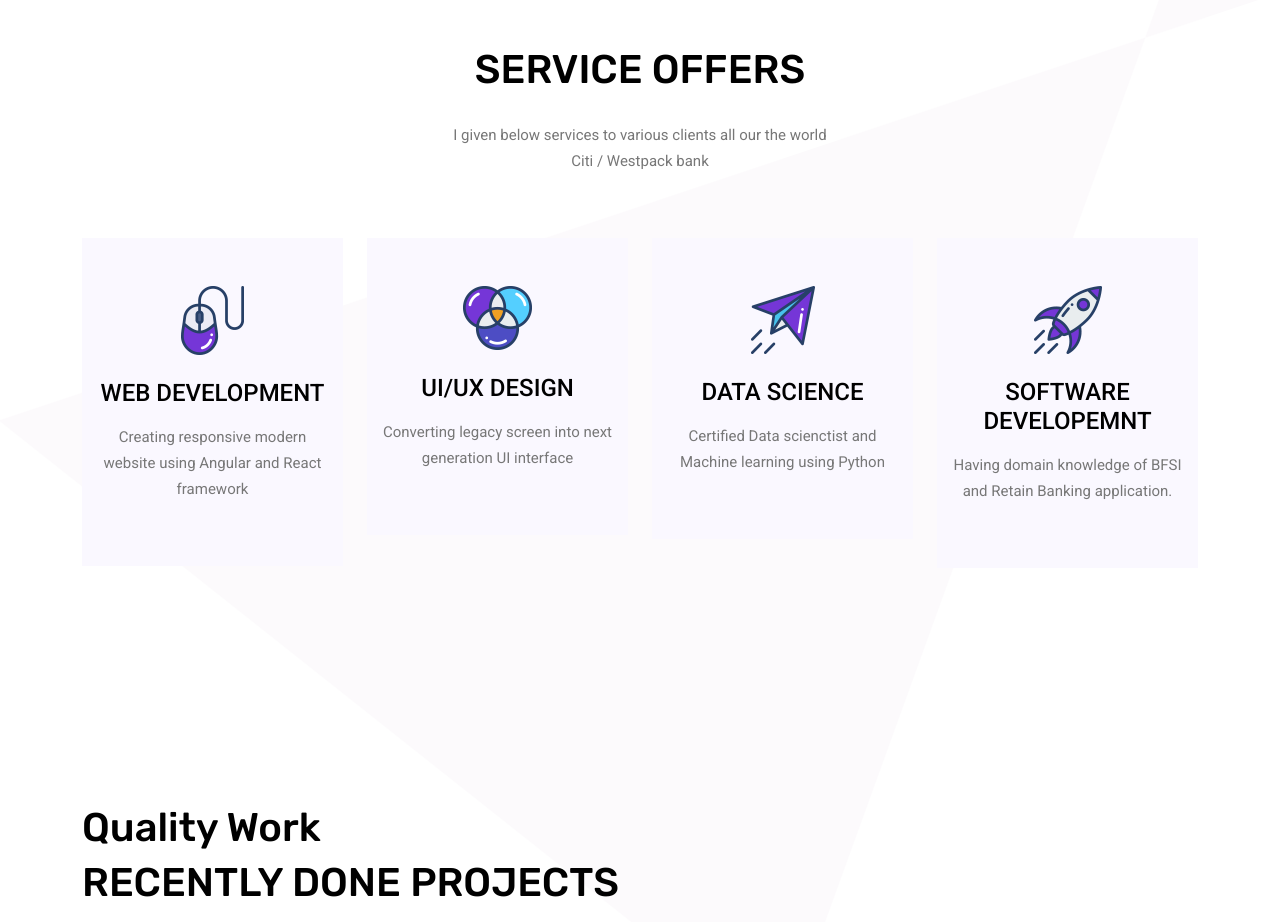
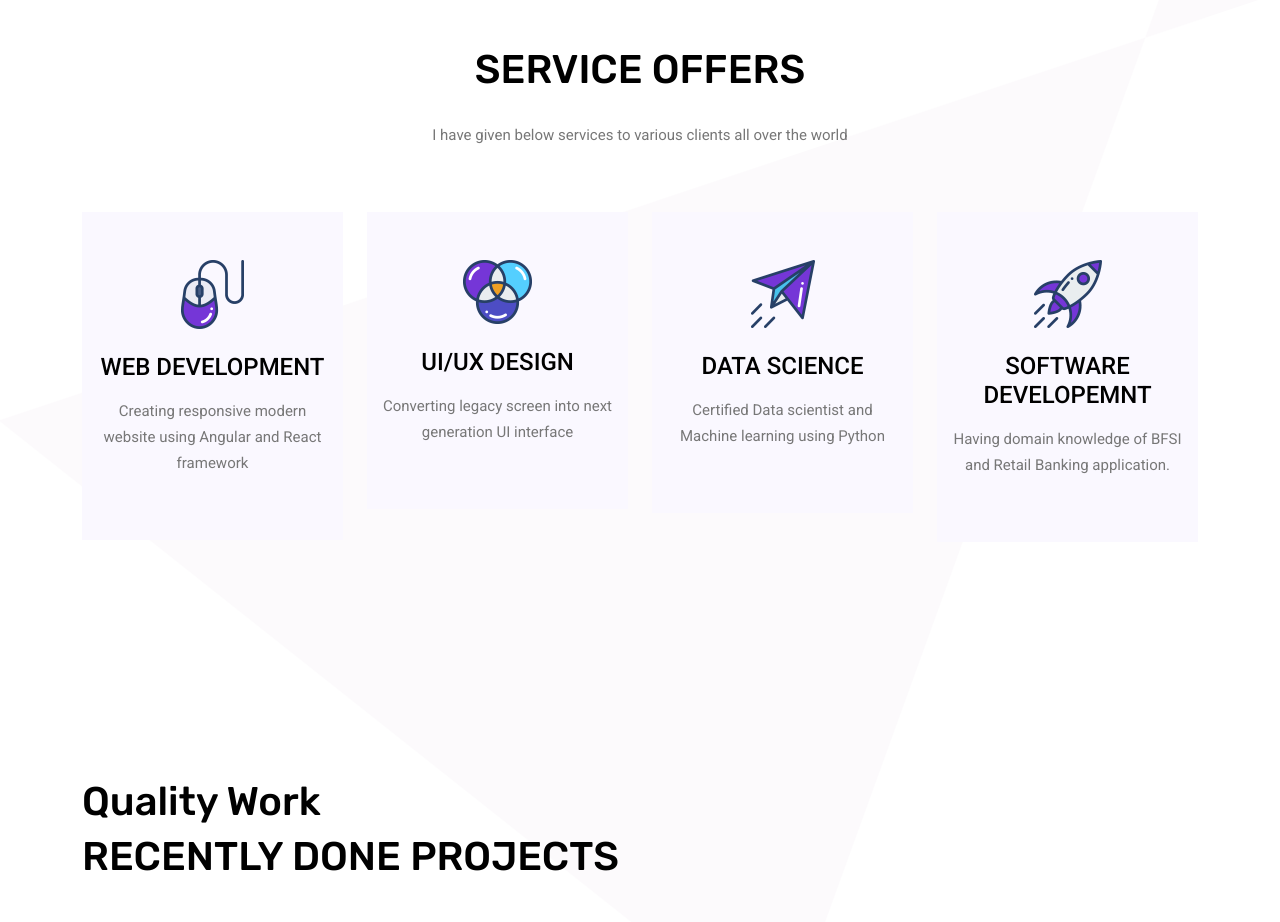
Before and after one commit to ashu1610/ashu1610.github.io, a plain HTML site: page index.html in a window 1280 px wide. Shown: the part 2240-3162 px from the top of the page. Drawn offline with nearby package versions, Linux system fonts and the light colour scheme; files whose address does not match are found by name.

Commit message:
Add files via upload

```diff
--- a/index.html
+++ b/index.html
@@ -199,7 +199,7 @@
             <div class="row">
                 <div class="col-sm-12 text-center mb-5">
                     <h2>SERVICE OFFERS</h2>
-                    <p>I given below services to various clients all our the world  <br class="d-none d-lg-block"> Citi / Westpack bank</p>
+                    <p>I have given below services to various clients all over the world</p>
                 </div>
                 <div class="col-lg-3 col-sm-6 mb-4">
                     <div class="card rounded-0 border-0 text-center py-5 px-3">
@@ -225,7 +225,7 @@
                             <img src="images/services-img/website.webp" class="img-fluid"  alt="">
                         </div>
                         <h5 class="text-uppercase mt-4 mb-3">Data science</h5>
-                        <p>Certified Data scienctist and Machine learning using Python</p>
+                        <p>Certified Data scientist and Machine learning using Python</p>
                     </div>
                 </div>
                 <div class="col-lg-3 col-sm-6 mb-4">
@@ -234,7 +234,7 @@
                             <img src="images/services-img/seo.webp" class="img-fluid"  alt="">
                         </div>
                         <h5 class="text-uppercase mt-4 mb-3">Software developemnt</h5>
-                        <p>Having domain knowledge of BFSI and Retain Banking application.</p>
+                        <p>Having domain knowledge of BFSI and Retail Banking application.</p>
                     </div>
                 </div>
             </div>
```
